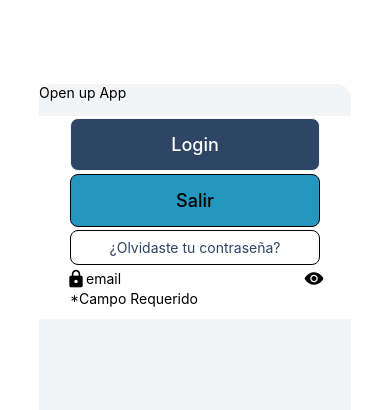
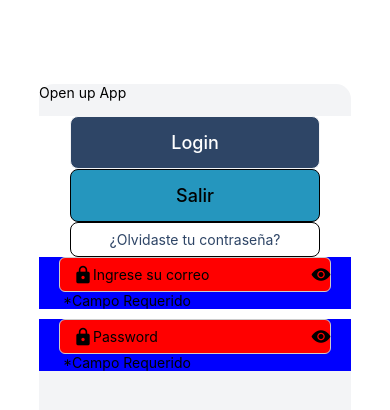
Before and after one commit to acano2791/ProyectoClaseMovil60, a React Native app in the folder ProyectoClaseAngel/: screen / in a window 390 px wide. Shown: the top 410 px of the page. Built offline with nearby package versions, Linux system fonts and the light colour scheme.

Commit message:
creacion de componente reutilizable CustomInput implementando: -iconos con expo vector-icons -variables en estado con useState -validaciones logicas para comportamiento condicionado

```diff
--- a/ProyectoClaseAngel/App.tsx
+++ b/ProyectoClaseAngel/App.tsx
@@ -1,7 +1,7 @@
 import { StatusBar } from 'expo-status-bar';
 import { StyleSheet, Text, View } from 'react-native';
 import  CustomButton  from './src/components/CustomButton'
-import CustomImput from './src/components/CustomInput';
+import CustomInput from './src/components/CustomInput';
 
 export default function App() { /*Componente principal APP */
 const handleOnLogin = () => { /*Funcion para Login */
@@ -36,7 +36,18 @@
         title={'¿Olvidaste tu contraseña?'}
         onClick={handleForgotPassword}
         variant={'tertiary'}/>
-        <CustomImput/>
+        <CustomInput
+              placeholder={'Ingrese su correo'}
+              onChange={()=>{}}
+              value={''}
+              typeInput={'email'}
+              />
+               <CustomInput
+              placeholder={'Password'}
+              onChange={()=>{}}
+              value={''}
+              typeInput={'password'}
+              />
         </View>
       </View>
     </View>
--- a/ProyectoClaseAngel/src/components/CustomInput.tsx
+++ b/ProyectoClaseAngel/src/components/CustomInput.tsx
@@ -1,7 +1,19 @@
-import { View, TextInput, Text, StyleSheet } from "react-native";
+import { View, TextInput, Text, StyleSheet, TouchableOpacity } from "react-native";
 import { Ionicons, MaterialIcons } from "@expo/vector-icons";
+import { useState } from "react";
 
-export default function CustomImput (){
+type Props ={
+    placeholder: string,
+    onChange: () => void,
+    value: string;
+    typeInput: 'password' | 'email' | 'numeric' | 'text';
+
+}
+export default function CustomInput ({placeholder, onChange, value, typeInput}:Props){
+//uso de variables en el estado local
+//        sintaxis
+//        [nombre de variable , funcion] = useState(siempre valor inicial)
+    const [isSecureText, setIsSecureText] = useState(typeInput === 'password');
 
     return(
         //Wrapper
@@ -14,11 +26,19 @@
                 color={"#000000"}
             />
             <TextInput
-                placeholder={"email"}
-                value={""}
-                onChangeText={()=>{}}
+                placeholder={placeholder}
+                value={value}
+                onChangeText={onChange}
+                secureTextEntry={isSecureText}
             />
+            <TouchableOpacity
+                onPress={
+                    ()=>{
+
+                    }
+                }>
             <Ionicons name={"eye"} size={20} />
+            </TouchableOpacity>
             </View>
             <Text> *Campo Requerido </Text>
         </View>
@@ -28,9 +48,20 @@
 const styles = StyleSheet.create({
     wrapper:{
         marginBottom:10,
+        width: "100%",
+        paddingHorizontal: 20,
+        backgroundColor: "blue"
     },
     inputContainer:{
         flexDirection:'row',
         alignItems:'center',
+        justifyContent: "space-between",
+
+        backgroundColor: "red",
+        borderWidth: 1,
+        borderColor: '#ccc',
+        borderRadius: 6,
+        paddingHorizontal: 13,
+        paddingVertical: 5
     }
 });
```
